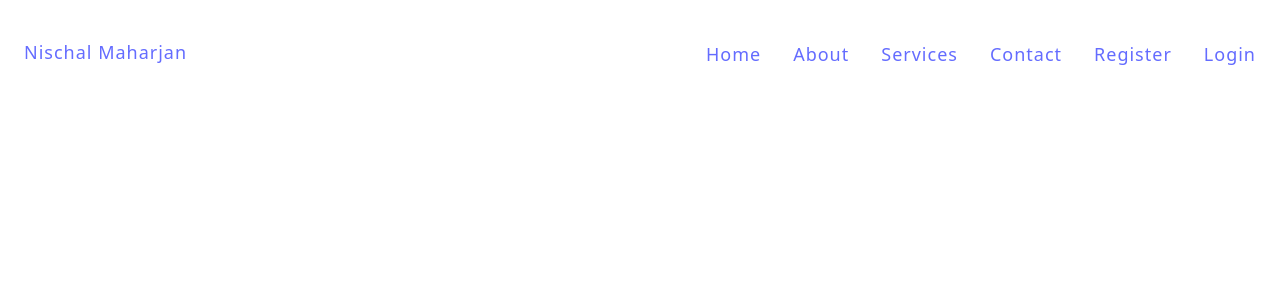
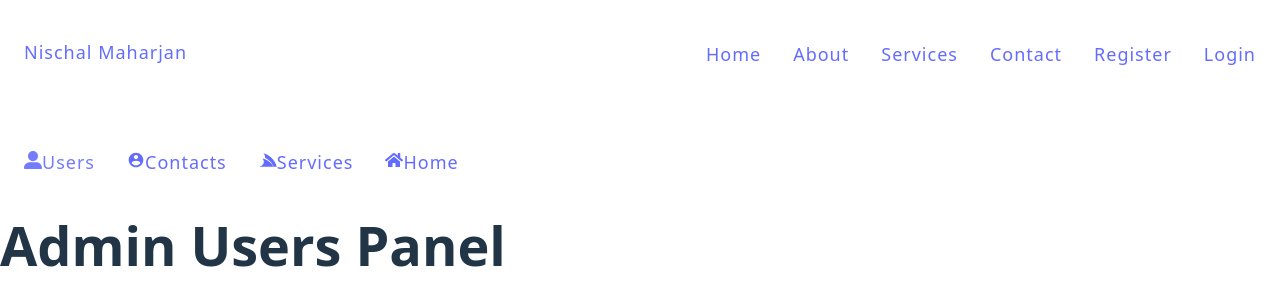
Before and after one commit to nisch-mhrzn/MERN-APP-Store, a React (Vite) app in the folder client/: page /admin/users in a window 1280 px wide. Shown: the top 306 px of the page. Built offline with nearby package versions, Linux system fonts and the light colour scheme; no server answers.

Commit message:
"Added admin routes and components to App.jsx"

```diff
--- a/client/src/App.jsx
+++ b/client/src/App.jsx
@@ -9,6 +9,9 @@
 import { Navbar } from "./components/Navbar";
 import { Logout } from "./pages/Logout";
 import { Service } from "./pages/Service";
+import { AdminLayout } from "./components/layouts/Admin-Layout";
+import { AdminUsers } from "./pages/Admin-Users";
+import { AdminContacts } from "./pages/Admin-Contacts";
 
 const App = () => {
   return (
@@ -23,6 +26,11 @@
         <Route path="/login" element={<Login />} />
         <Route path="/logout" element={<Logout />} />
         <Route path="/test" element={<h1>Test Page</h1>} />
+        <Route path="/admin" element={<AdminLayout/>}>
+        <Route path="users" element={<AdminUsers/>}/>
+        <Route path="contacts" element={<AdminContacts/>}/>
+
+        </Route>
       </Routes>
     </Router>
   );
--- /dev/null
+++ b/client/src/components/layouts/Admin-Layout.jsx
@@ -0,0 +1,43 @@
+import { NavLink, Outlet } from "react-router-dom";
+import { FaUserLarge } from "react-icons/fa6";
+import { FaServicestack } from "react-icons/fa";
+import { FaHome } from "react-icons/fa";
+import { IoMdContact } from "react-icons/io";
+
+export const AdminLayout = () => {
+  return (
+    <>
+      <header>
+        <div className="container">
+          <nav>
+            <ul>
+              <li>
+                <NavLink to="/admin/users">
+                  <FaUserLarge />
+                  Users
+                </NavLink>
+              </li>
+              <li>
+                <NavLink to="/admin/contacts">
+                  <IoMdContact />
+                  Contacts
+                  </NavLink>
+              </li>
+              <li><NavLink to="/admin/services">
+                <FaServicestack />
+                Services
+                </NavLink>
+              </li>
+              <li><NavLink to="/">
+                <FaHome />
+                Home
+                </NavLink>
+              </li>
+            </ul>
+          </nav>
+        </div>
+      </header>
+      <Outlet />
+    </>
+  );
+};
--- /dev/null
+++ b/client/src/pages/Admin-Contacts.jsx
@@ -0,0 +1,3 @@
+export const AdminContacts = () => {
+    return <h1>Admin Conatcts Panel</h1>
+    }
--- /dev/null
+++ b/client/src/pages/Admin-Users.jsx
@@ -0,0 +1,3 @@
+export const AdminUsers = () => {
+return <h1>Admin Users Panel</h1>
+}
```
Also changed, not shown: client/public/about.png (added), 1 other file (tests, documents, lock files or other folders).
